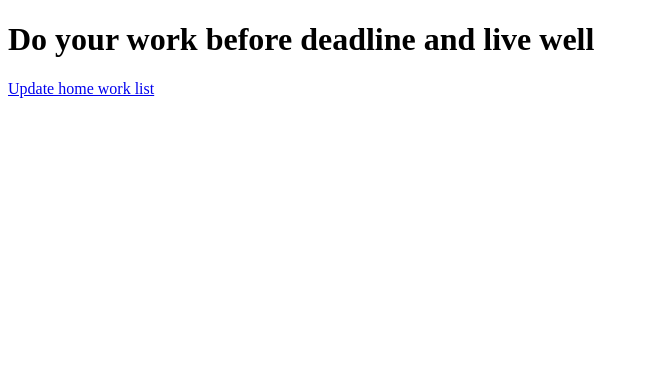
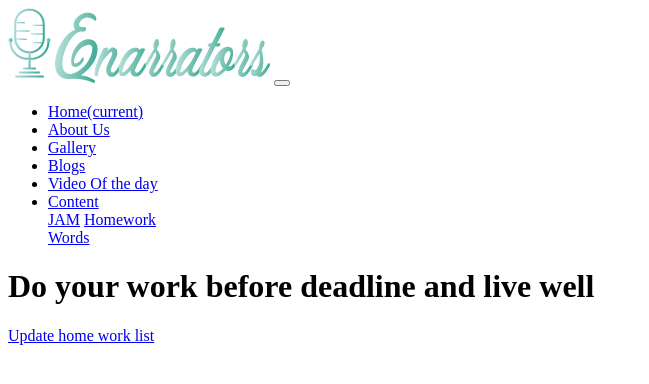
Before and after one commit to dhakad-anant/Oratory, a Django app: page /homework/ in a window 1280 px wide. Shown: the top 384 px of the page, without its empty margins (0-649 px from the left). Run offline with Django 3.2, Linux system fonts and the light colour scheme.

Commit message:
updated secondversin by Taneesh

```diff
--- a/Oratory_site_version2/homework/templates/homework/assign.html
+++ b/Oratory_site_version2/homework/templates/homework/assign.html
@@ -1,3 +1,6 @@
+{% load static %}
+
+<!DOCTYPE html>
 <!DOCTYPE html>
 <html lang="en">
 <head>
@@ -6,6 +9,52 @@
     <title>Homework</title>
 </head>
 <body>
+
+    <header>
+        <nav class="navbar fixed-top navbar-expand-lg navbar-dark bg-dark">
+            <a class="navbar-brand" href="#"><img style="max-width: 40%;" src="{% static 'logo_light2.png' %}"
+                alt="logo" /></a></h1></a>
+            <button class="navbar-toggler" type="button" data-toggle="collapse" data-target="#navbarSupportedContent" aria-controls="navbarSupportedContent" aria-expanded="false" aria-label="Toggle navigation">
+              <span class="navbar-toggler-icon"></span>
+            </button>
+
+            <div class="collapse navbar-collapse" id="navbarSupportedContent">
+              <ul class="navbar-nav mr-auto">
+                <li class="nav-item active">
+                  <a class="nav-link" href="{% url 'home:home' %}">Home<span class="sr-only">(current)</span></a>
+                </li>
+                <li class="nav-item">
+                  <a class="nav-link" href="{% url 'aboutus:aboutus' %}">About Us</a>
+                </li>
+
+                <li class="nav-item">
+                    <a class="nav-link" href="{% url 'gallery:gallery' %}">Gallery</a>
+                </li>
+                <li class="nav-item">
+                    <a class="nav-link" href="{% url 'articles:list' %}">Blogs</a>
+                </li>
+
+                <li class="nav-item">
+                    <a class="nav-link" href="{% url 'video:videopage' %}">Video Of the day</a>
+                </li>
+
+                <li class="nav-item dropdown">
+                    <a class="nav-link dropdown-toggle" href="#" id="navbarDropdown" role="button" data-toggle="dropdown" aria-haspopup="true" aria-expanded="false">
+                      Content
+                    </a>
+                    <div class="dropdown-menu" aria-labelledby="navbarDropdown">
+                      <a class="dropdown-item" href="#">JAM</a>
+                      <a class="dropdown-item" href="{% url 'homework:assignhomework' %}">Homework</a>
+                      <div class="dropdown-divider"></div>
+                      <a class="dropdown-item" href="{% url  'vocab:storewords' %}">Words</a>
+                    </div>
+                </li>
+
+
+              </ul>
+            </div>
+          </nav>
+    </header>
     <h1>Do your work before deadline and live well</h1>
     <a href="{% url 'homework:shuffle' %}">Update home work list</a>
     <ul>
```
Also changed, not shown: Oratory_site_version2/aboutus/templates/aboutus/index.html (+16 -17 lines), Oratory_site_version2/gallery/templates/gallery/gallery.html (+12 -13 lines), Oratory_site_version2/templates/base_layout.html (+14 -17 lines), Oratory_site_version2/video/templates/video/videopage.html (+15 -11 lines), Oratory_site_version2/db.sqlite3.
